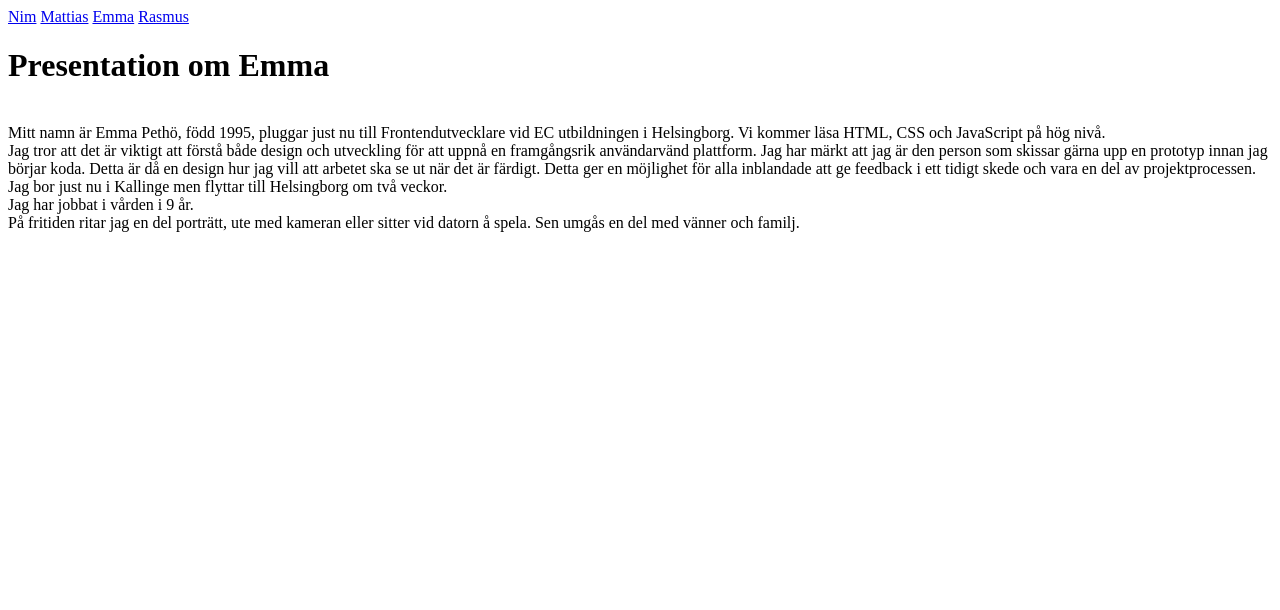
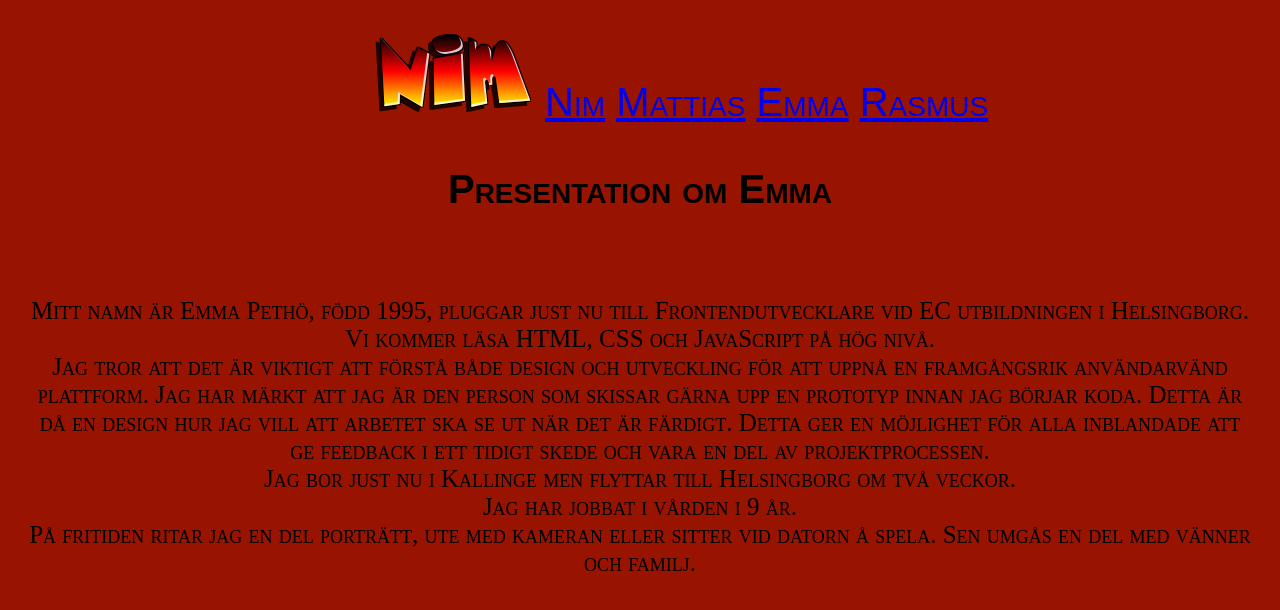
Before and after one commit to SqueakyNinja/teamExercise, a plain HTML site: page emma.html in a window 1280 px wide. Drawn offline with Linux system fonts and the light colour scheme.

Commit message:
Ändrar emmas styling

```diff
--- a/emma.html
+++ b/emma.html
@@ -8,6 +8,7 @@
   </head>
   <body>
     <div class="navbar">
+      <a href="index.html" class= "site-logo"><img src="logo.png" alt="logo"></a>
       <a href="index.html">Nim</a>
       <a href="mattias.html">Mattias</a>
       <a href="emma.html">Emma</a>
--- a/style.css
+++ b/style.css
@@ -2,6 +2,45 @@
 
 /* Styling for Emma.html */
 
+body {
+    background-color:#991400;
+  }
+  .site-logo {
+    display: inline-block;
+    padding-top: 18px;
+    padding-left: 80px;
+  }
+  h1 {
+     font-size: 40px;
+     font-family:Marker Felt, fantasy ;
+  }
+  .navbar {
+    font-size: 40px;
+   position: relative;
+   font-family: Marker Felt, fantasy ;
+   color: black;
+
+  }
+
+  p {
+    font-family: 'Times New Roman', Times, serif;
+    font-size: 25px;
+    text-align: center;
+  }
+  div{
+
+    color: black;
+    text-align: center;
+    font-family: Palatino, URW Palladio L, serif;
+    font-weight: 100;
+    font-stretch: ultra-expanded;
+    font-variant: small-caps;
+    font-size:10px;
+    margin: 5px;
+    padding: 5px;
+
+}
+
 /* Styling for Mattias.html */
 
 /* Styling for Rasmus.html */
```
Also changed, not shown: logo.png (added).
